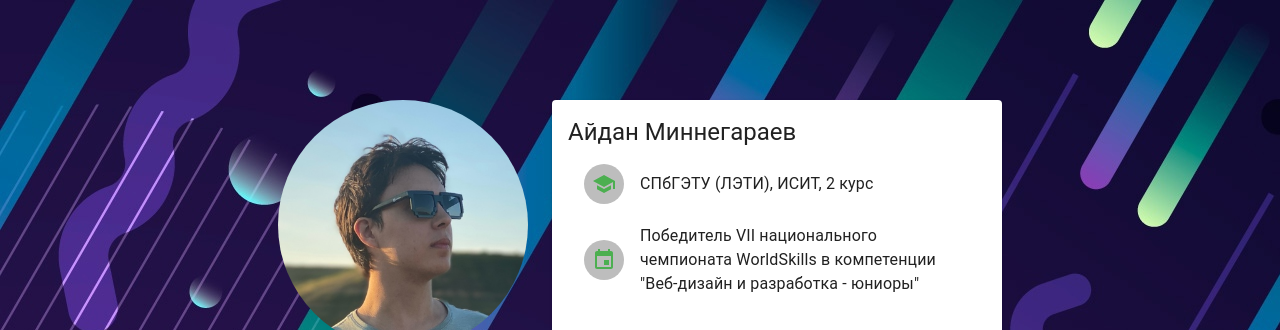
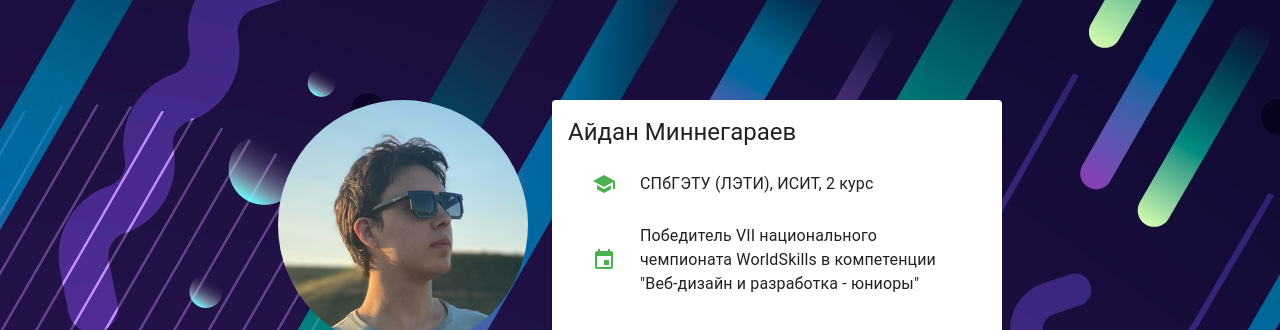
Before and after one commit to NolikTop/nolik.top, a React (Create React App) app: page / in a window 1280 px wide. Shown: the top 330 px of the page. Built offline with nearby package versions, Linux system fonts and the light colour scheme.

Commit message:
fix: Fix avatars with icons in light mode

```diff
--- a/src/component/SkillCard.tsx
+++ b/src/component/SkillCard.tsx
@@ -5,7 +5,7 @@ import {
     Card,
     CardActions,
     CardContent,
-    CardMedia, Chip,
+    CardMedia, Chip, createStyles,
     Grid,
     makeStyles, Tooltip,
     Typography
@@ -19,7 +19,7 @@ interface SkillCardProps{
     onOpenProjectDialog: () => void
 }
 
-const useStyles = makeStyles({
+const useStyles = makeStyles(theme => createStyles({
     avatar: {
         width: "auto",
         height: 80,
@@ -33,8 +33,8 @@ const useStyles = makeStyles({
     media: {
         height: 150,
         position: "relative"
-    }
-});
+    },
+}));
 
 function getYearsForm(years: number): string{
     switch (years) {
--- a/src/dialog/SkillProjectsDialog.tsx
+++ b/src/dialog/SkillProjectsDialog.tsx
@@ -19,6 +19,9 @@ import {Github} from "mdi-material-ui";
 const useStyles = makeStyles(theme => createStyles({
     root: {
         width: '100%',
+    },
+    iconAvatar: {
+        backgroundColor: theme.palette.type === "light" ? "white" : "",
     },
 }));
 
@@ -44,7 +47,7 @@ const SkillProjectsDialog: React.FC<SkillProjectsDialogProps> = ({onClose, skill
                     <ListItemAvatar>
                         {project.image ?
                             <Avatar src={project.image}/> :
-                            <Avatar>{project.icon}</Avatar>
+                            <Avatar className={classes.iconAvatar}>{project.icon}</Avatar>
                         }
                     </ListItemAvatar>
                     <ListItemText primary={project.name} secondary={project.type} />
--- a/src/div/BaseDataDiv.tsx
+++ b/src/div/BaseDataDiv.tsx
@@ -2,7 +2,7 @@ import React from "react";
 import {
     Avatar,
     Card,
-    CardContent,
+    CardContent, createStyles,
     Grid,
     List,
     ListItem,
@@ -14,10 +14,13 @@ import EventIcon from '@material-ui/icons/Event';
 import SchoolIcon from '@material-ui/icons/School';
 import NolikTop400x400Logo from "../img/noliktop400x400.jpeg";
 
-const useStyles = makeStyles(() => ({
+const useStyles = makeStyles(theme => createStyles({
     avatar: {
         width: 250,
         height: 250
+    },
+    iconAvatar: {
+        backgroundColor: theme.palette.type === "light" ? "white" : "",
     },
     infoCard: {
         maxWidth: 450
@@ -41,7 +44,7 @@ const BaseDataDiv: React.FC = () => {
                         <List>
                             <ListItem>
                                 <ListItemAvatar>
-                                    <Avatar>
+                                    <Avatar className={classes.iconAvatar}>
                                         <SchoolIcon color="primary" />
                                     </Avatar>
                                 </ListItemAvatar>
@@ -49,7 +52,7 @@ const BaseDataDiv: React.FC = () => {
                             </ListItem>
                             <ListItem>
                                 <ListItemAvatar>
-                                    <Avatar>
+                                    <Avatar className={classes.iconAvatar}>
                                         <EventIcon color="primary" />
                                     </Avatar>
                                 </ListItemAvatar>
```
